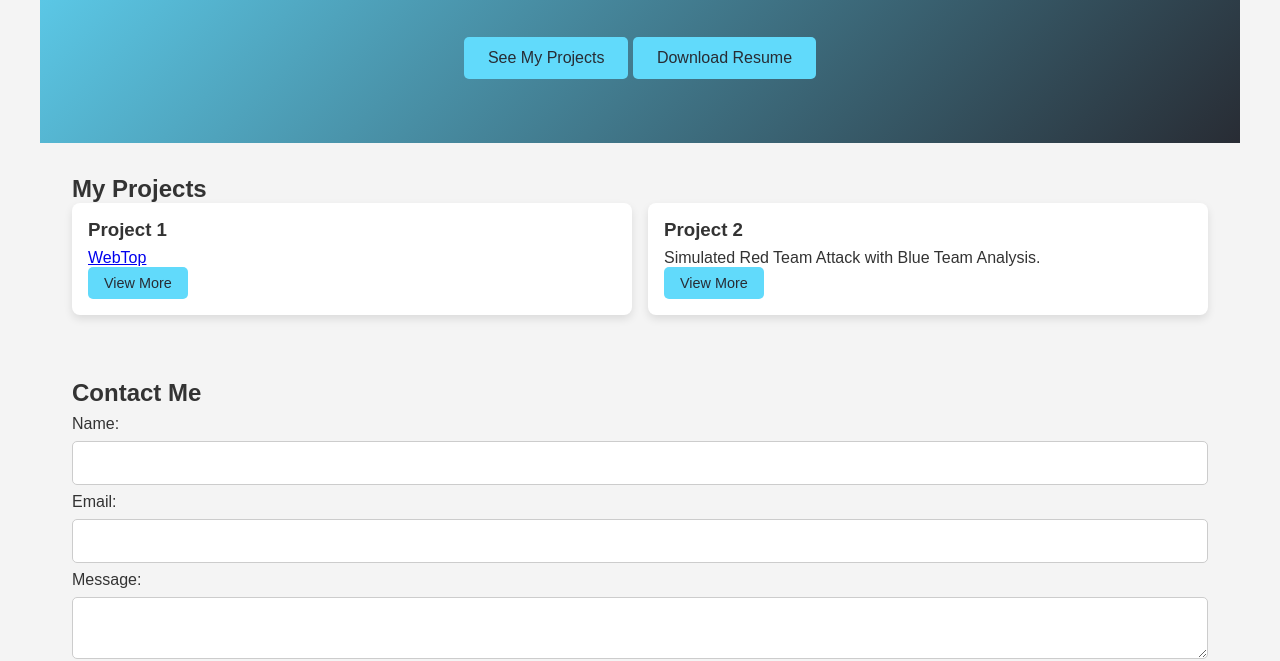
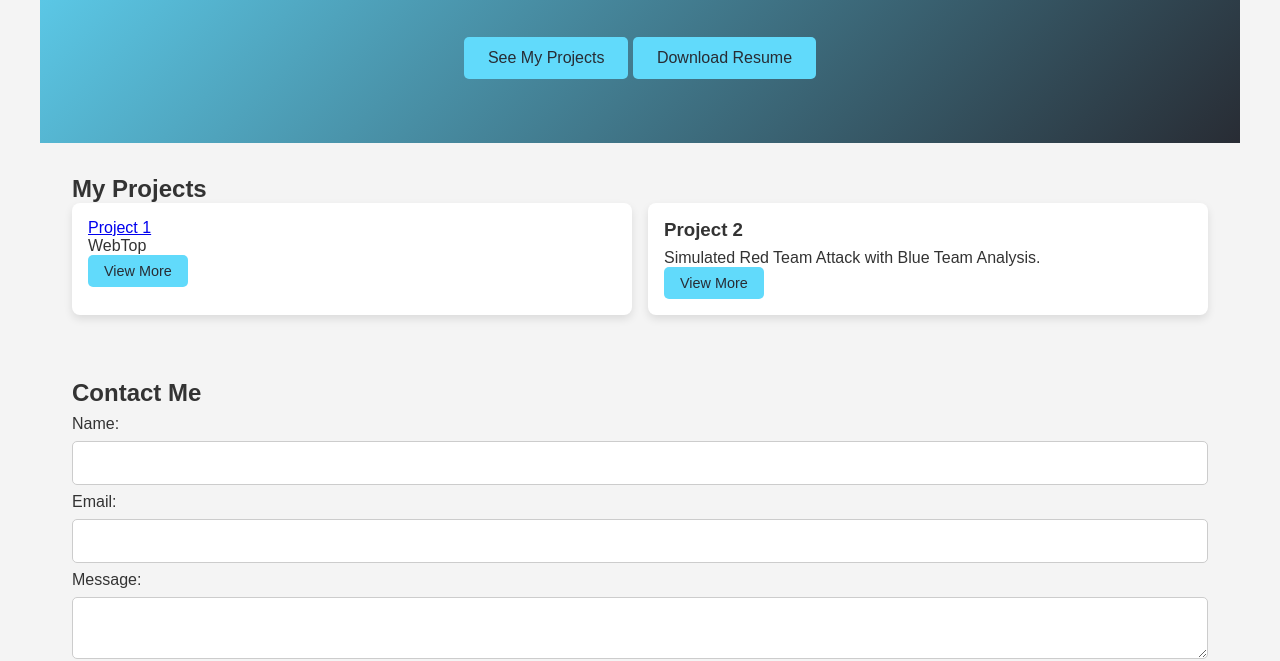
Before and after one commit to tw181802/github-portfolio, a plain HTML site: page index.html in a window 1280 px wide. Shown: the part 164-825 px from the top of the page. Drawn offline with Linux system fonts and the light colour scheme.

Commit message:
Update index.html

```diff
--- a/index.html
+++ b/index.html
@@ -36,9 +36,9 @@
         <h2>My Projects</h2>
         <div class="project-container">
             <div class="project-card">
-                <h3>Project 1</h3>
-                <a href= "webtop/index.html"
-                <p>WebTop</p></a>
+                <a href= "/webtop"
+                <h3>Project 1</h3></a>
+                <p>WebTop</p>
                 <button class="project-btn">View More</button>
             </div>
             <div class="project-card">
```
